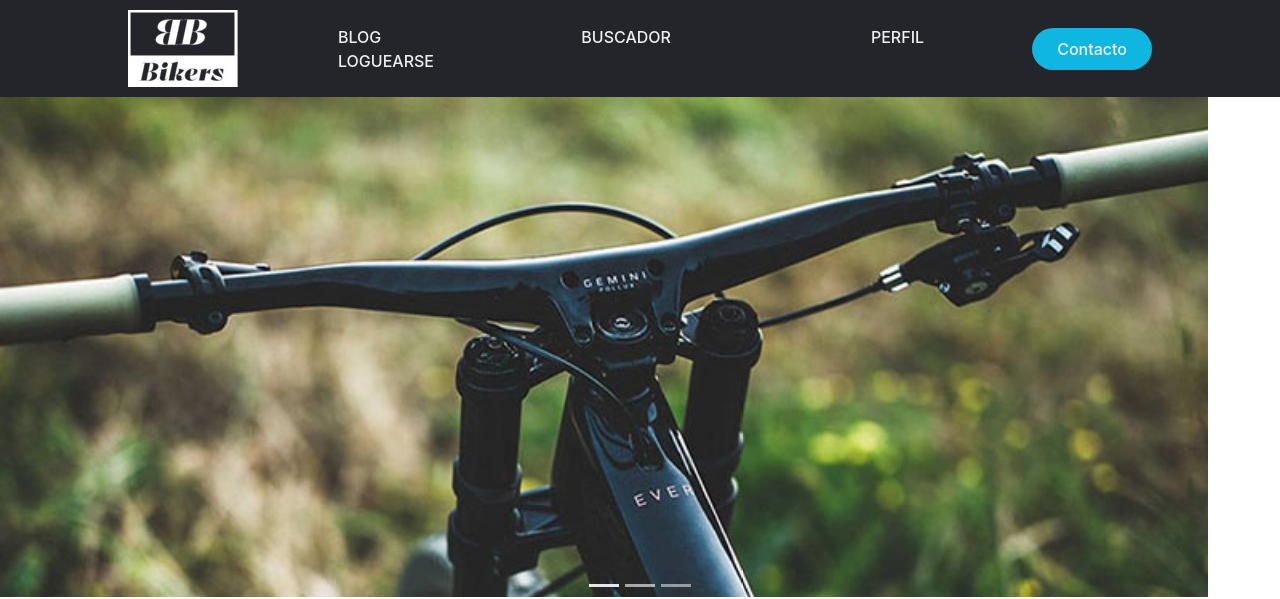
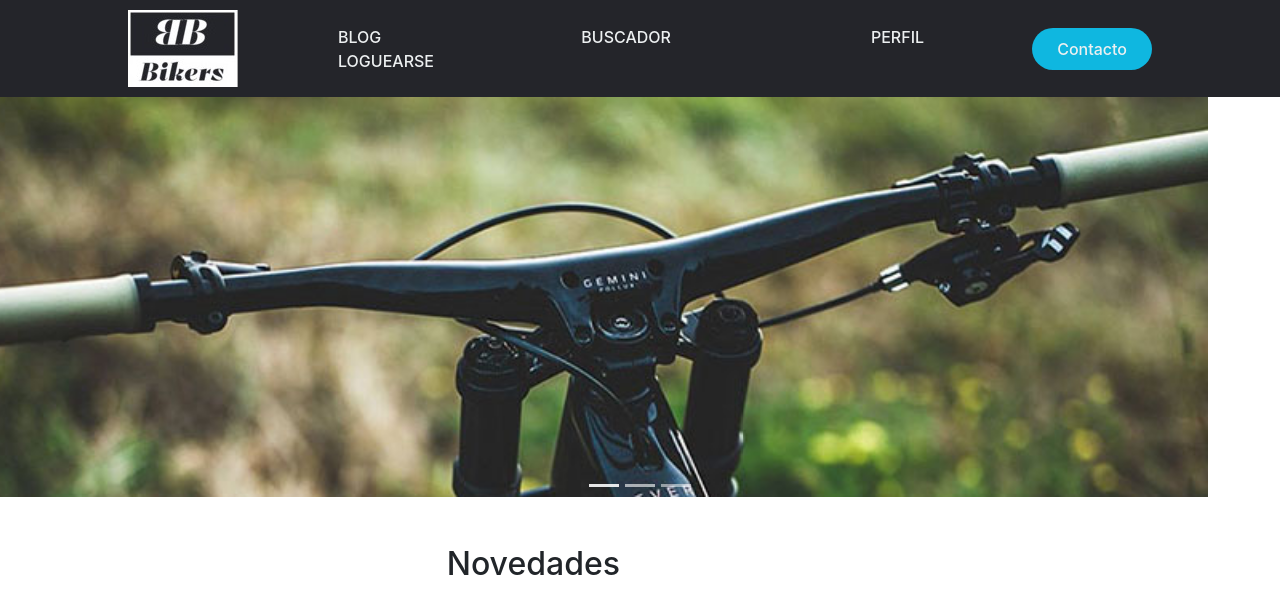
Before and after one commit to jgarciagonj97/bikers_angular, an Angular app in the folder ProyectoFinal-Angular/: page /home in a window 1280 px wide. Shown: the top 599 px of the page. Built offline with nearby package versions, Linux system fonts and the light colour scheme.

Commit message:
pequeñas mejoras

```diff
--- a/ProyectoFinal-Angular/src/app/componentes/home/home.component.css
+++ b/ProyectoFinal-Angular/src/app/componentes/home/home.component.css
@@ -4,9 +4,15 @@
     padding: 0;
 }
 
-
+#carrusel{
+    height: 50vh;
+}
 #carrusel .carousel-inner{
-    height: 500px;
+    height: 50vh;
+}
+.carousel-item{
+    height: 50vh;
+    min-height: 450px;
 }
 .post{
     border: 2px solid black;
--- a/ProyectoFinal-Angular/src/app/componentes/home/home.component.html
+++ b/ProyectoFinal-Angular/src/app/componentes/home/home.component.html
@@ -1,6 +1,6 @@
 <div class="container-fluid">
     <div class="row">
-        <div class="col-12">
+        <div class="col-12 ">
             <div id="carrusel" class="carousel slide" data-ride="carousel">
                 <ol class="carousel-indicators">
                     <li data-target="#carrusel" data-slide-to="0" class="active"></li>
```
